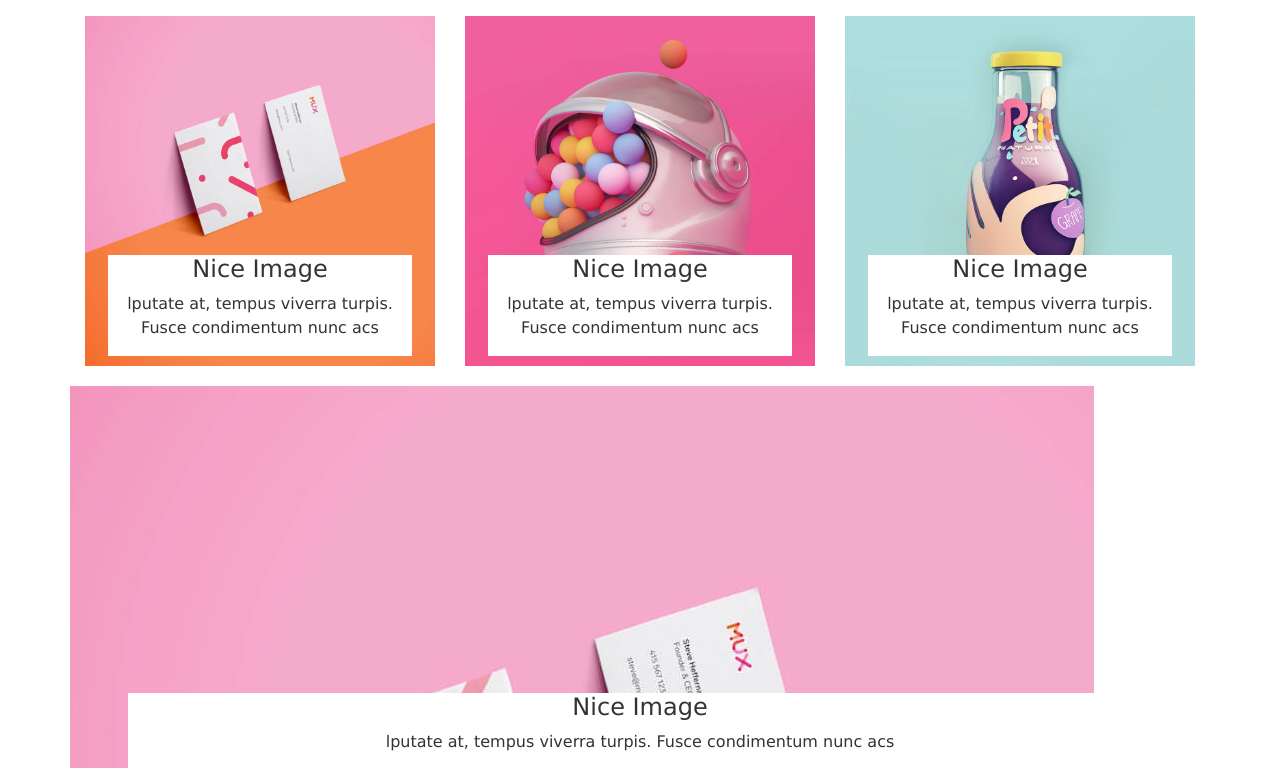
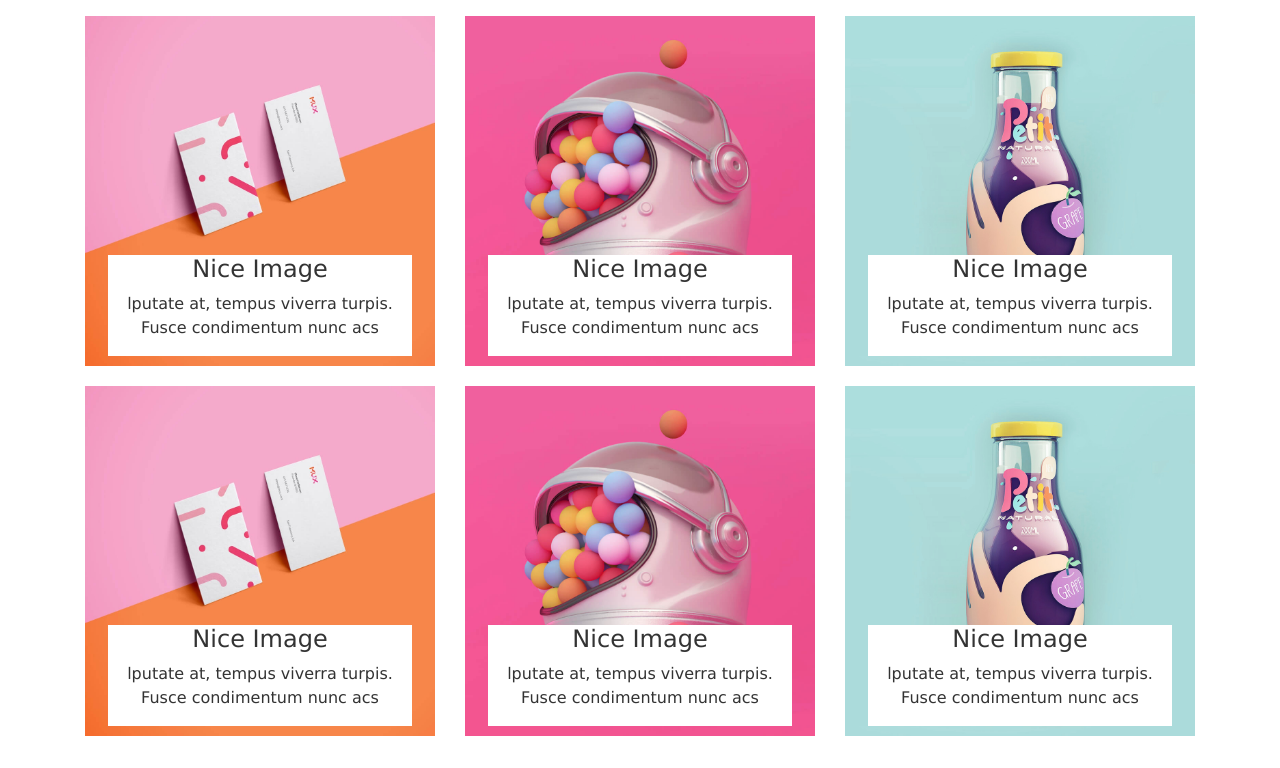
Before and after one commit to Ahmed-M-Mansour/first-slider-withJS, a plain HTML site: page index.html in a window 1280 px wide. Shown: the top 768 px of the page. Drawn offline with Linux system fonts and the light colour scheme.

Commit message:
fic class

```diff
--- a/index.html
+++ b/index.html
@@ -55,7 +55,7 @@
         </div>
       </div>
 
-      <div class="col-lg- 4col-sm-12">
+      <div class="col-lg-4 col-sm-12">
         <div class="item">
           <img class=" img-fluid" src="images/portfolio-1.jpg">
           <div class="item-caption">
@@ -67,7 +67,7 @@
         </div>
       </div>
 
-      <div class="col-lg-4 col-sm-12">
+      <div class="col-lg-4  col-sm-12">
         <div class="item">
           <img class=" img-fluid" src="images/portfolio-2.jpg">
           <div class="item-caption">
```
